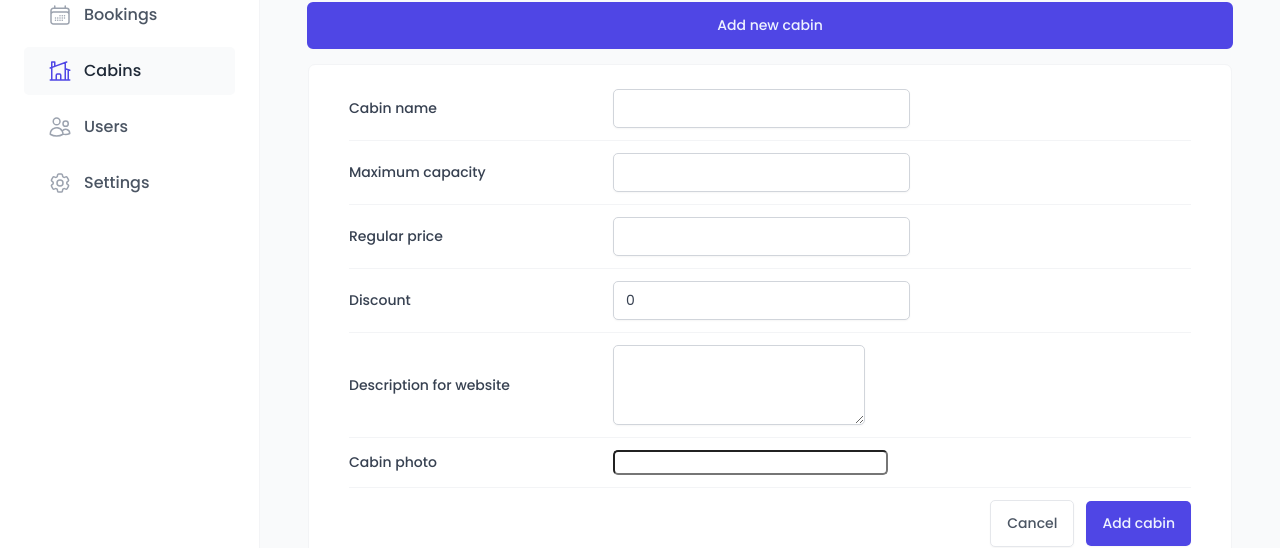
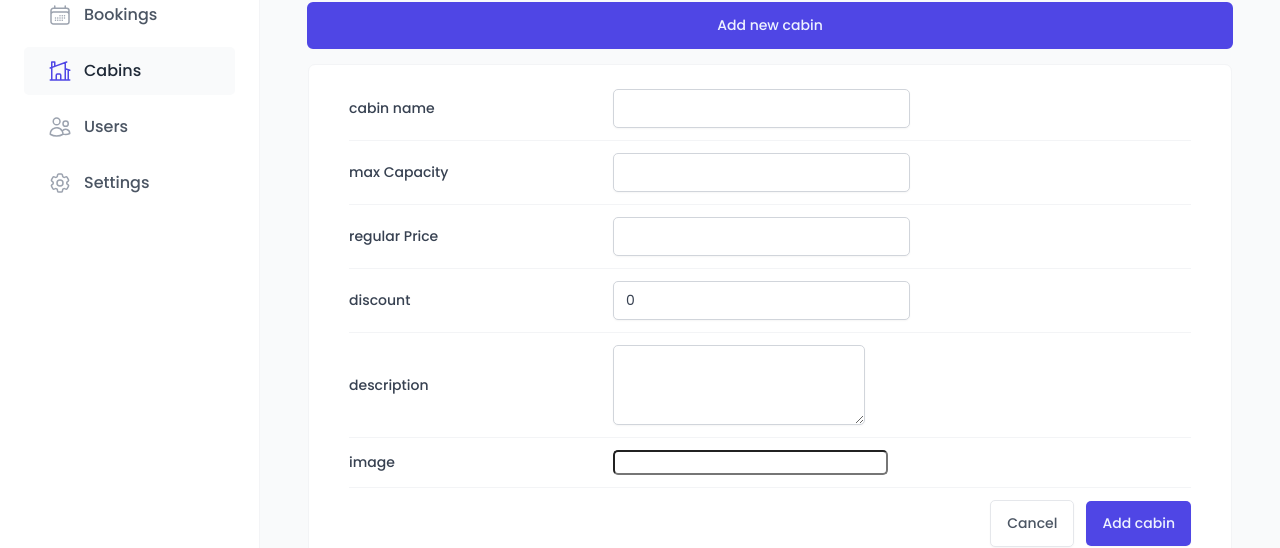
Before and after one commit to MtiPsd/the-wild-oasis, a React (Vite) app: page /cabins in a window 1280 px wide. Both pictures are taken after a click on the button "Add new cabin". Shown: the part 232-780 px from the top of the page. Built offline with nearby package versions, Linux system fonts and the light colour scheme; no server answers; the database is empty; a web font is replaced by a local one.

Commit message:
Updated :: form inputs with reusable component

```diff
--- a/src/features/cabins/CreateCabinForm.jsx
+++ b/src/features/cabins/CreateCabinForm.jsx
@@ -10,45 +10,13 @@ import { Textarea } from "./../../ui/Textarea";
 import { useMutation, useQueryClient } from "@tanstack/react-query";
 import { createCabin } from "../../services/apiCabins";
 import toast from "react-hot-toast";
-
-const FormRow = styled.div`
-  display: grid;
-  align-items: center;
-  grid-template-columns: 24rem 1fr 1.2fr;
-  gap: 2.4rem;
-
-  padding: 1.2rem 0;
-
-  &:first-child {
-    padding-top: 0;
-  }
-
-  &:last-child {
-    padding-bottom: 0;
-  }
-
-  &:not(:last-child) {
-    border-bottom: 1px solid var(--color-grey-100);
-  }
-
-  &:has(button) {
-    display: flex;
-    justify-content: flex-end;
-    gap: 1.2rem;
-  }
-`;
-
-const Label = styled.label`
-  font-weight: 500;
-`;
-
-const Error = styled.span`
-  font-size: 1.4rem;
-  color: var(--color-red-700);
-`;
+import FormRow from "../../ui/FormRow";
 
 function CreateCabinForm() {
-  const { register, handleSubmit, reset } = useForm();
+  const { register, handleSubmit, reset, getValues, formState } =
+    useForm();
+  const { errors } = formState;
+
   const queryClient = useQueryClient();
 
   const { mutate, isLoading: isCreating } = useMutation({
@@ -65,57 +33,91 @@ function CreateCabinForm() {
     mutate(data);
   }
 
+  function onError(errors) {
+    // do something if error ocurred
+  }
+
   return (
-    <Form onSubmit={handleSubmit(onSubmit)}>
-      <FormRow>
-        <Label htmlFor="name">Cabin name</Label>
-        <Input type="text" id="name" {...register("name")} />
+    <Form onSubmit={handleSubmit(onSubmit, onError)}>
+      <FormRow error={errors?.name?.message} label="cabin name">
+        <Input
+          type="number"
+          id="name"
+          {...register("name", {
+            required: "This field is required",
+          })}
+        />
       </FormRow>
 
-      <FormRow>
-        <Label htmlFor="maxCapacity">Maximum capacity</Label>
+      <FormRow
+        label="max Capacity"
+        error={errors?.maxCapacity?.message}
+      >
         <Input
           type="number"
           id="maxCapacity"
-          {...register("maxCapacity")}
+          {...register("maxCapacity", {
+            required: "This field is required",
+            min: {
+              value: 1,
+              message: "Capacity should be at least 1",
+            },
+          })}
         />
       </FormRow>
 
-      <FormRow>
-        <Label htmlFor="regularPrice">Regular price</Label>
+      <FormRow
+        label="regular Price"
+        error={errors?.regularPrice?.message}
+      >
         <Input
           type="number"
           id="regularPrice"
-          {...register("regularPrice")}
+          {...register("regularPrice", {
+            required: "This field is required",
+            min: {
+              value: 1,
+              message: "Price should be at least 1",
+            },
+          })}
         />
       </FormRow>
 
-      <FormRow>
-        <Label htmlFor="discount">Discount</Label>
+      <FormRow label="discount" error={errors?.discount?.message}>
         <Input
           type="number"
           id="discount"
           defaultValue={0}
-          {...register("discount")}
+          {...register("discount", {
+            required: "This field is required",
+            validate: (value) =>
+              value <= getValues().regularPrice ||
+              "Discount should be less than regular price",
+          })}
         />
       </FormRow>
 
-      <FormRow>
-        <Label htmlFor="description">Description for website</Label>
+      <FormRow
+        label="description"
+        error={errors?.description?.message}
+      >
         <Textarea
           type="number"
           id="description"
           defaultValue=""
-          {...register("description")}
+          {...register("description", {
+            required: "This field is required",
+          })}
         />
       </FormRow>
 
-      <FormRow>
-        <Label htmlFor="image">Cabin photo</Label>
+      <FormRow label="image" error={errors?.image?.message}>
         <FileInput
           id="image"
           accept="image/*"
-          // {...register("image")}
+          // {...register("image", {
+          //   required: "This field is required",
+          // })}
         />
       </FormRow>
 
--- a/src/ui/FormRow.jsx
+++ b/src/ui/FormRow.jsx
@@ -1,12 +1,11 @@
-import styled, { css } from "styled-components";
+import styled from "styled-components";
+import Input from "./Input";
 
 const StyledFormRow = styled.div`
   display: grid;
   align-items: center;
-
-  grid-template-columns: ${(props) =>
-    props.orientation === "vertical" ? "1fr" : "24rem 1fr 1.2fr"};
-  gap: ${(props) => (props.orientation === "vertical" ? "0.8rem" : "2.4rem")};
+  grid-template-columns: 24rem 1fr 1.2fr;
+  gap: 2.4rem;
 
   padding: 1.2rem 0;
 
@@ -19,22 +18,14 @@ const StyledFormRow = styled.div`
   }
 
   &:not(:last-child) {
-    border-bottom: ${(props) =>
-      props.orientation === "vertical"
-        ? "none"
-        : "1px solid var(--color-grey-100)"};
+    border-bottom: 1px solid var(--color-grey-100);
   }
 
-  /* Special treatment if the row contains buttons, and if it's NOT a vertical row */
-  ${(props) =>
-    props.orientation !== "vertical" &&
-    css`
-      &:has(button) {
-        display: flex;
-        justify-content: flex-end;
-        gap: 1.2rem;
-      }
-    `}
+  &:has(button) {
+    display: flex;
+    justify-content: flex-end;
+    gap: 1.2rem;
+  }
 `;
 
 const Label = styled.label`
@@ -46,9 +37,9 @@ const Error = styled.span`
   color: var(--color-red-700);
 `;
 
-function FormRow({ label, error, children, orientation }) {
+function FormRow({ label, error, children }) {
   return (
-    <StyledFormRow orientation={orientation}>
+    <StyledFormRow>
       {label && <Label htmlFor={children.props.id}>{label}</Label>}
       {children}
       {error && <Error>{error}</Error>}
```
